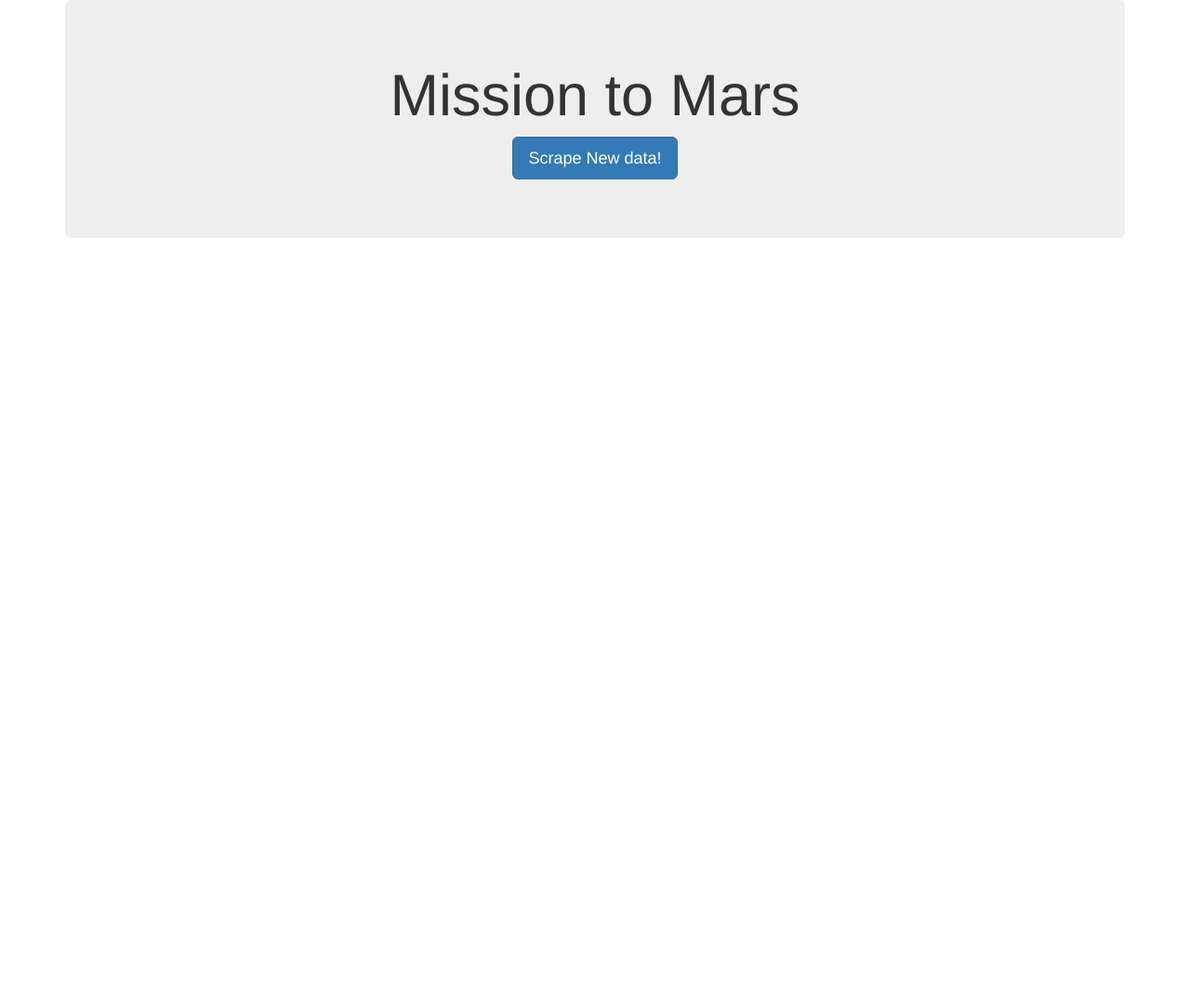
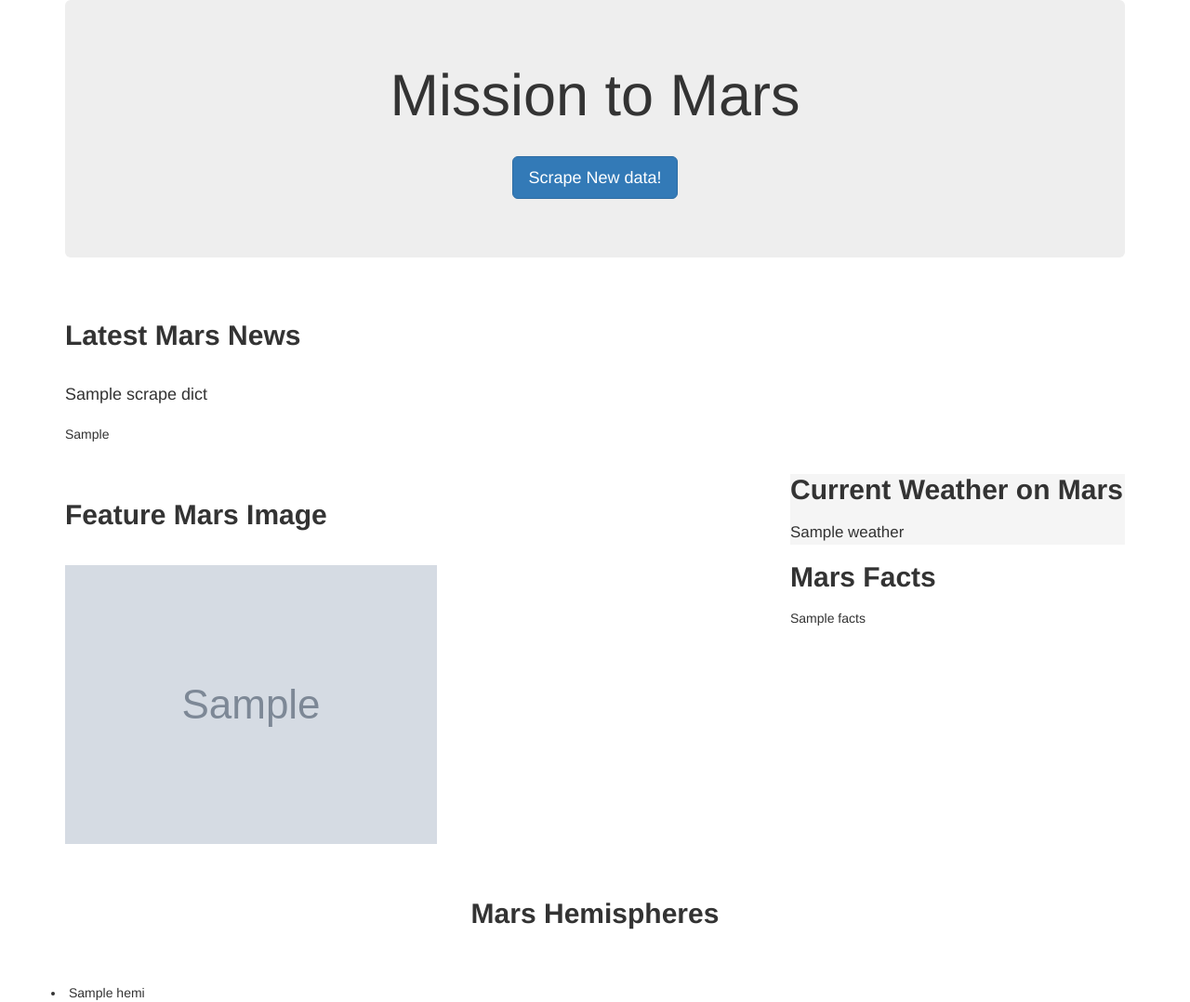
Before and after one commit to pikako77/HW12, a Flask app: page / in a window 1280 px wide. Shown: the whole page at 93% size. Before the commit the page ends 256 px from the top, so only its background shows below. Run offline with Flask 2, Linux system fonts and the light colour scheme; grey boxes marked "Sample" are stand-in pictures; a database or web service that is not in the repository returns one stand-in record (values such as "Sample title"); some libraries are stand-ins or nearby versions.

Commit message:
index.html

```diff
--- a/code/app.py
+++ b/code/app.py
@@ -20,7 +20,7 @@ def scrape():
     mars_db = mongo.db.scrape_dict
     scrape_dict_data = scrape_mars.scrape_all()
     mars_db.update({}, scrape_dict_data, upsert=True)
-    return ("done")
+    return redirect("/", code = 302)
 
 
 if __name__ == "__main__":
--- /dev/null
+++ b/code/static/css/reset.css
@@ -0,0 +1,142 @@
+/* http://meyerweb.com/eric/tools/css/reset/
+   v2.0 | 20110126
+   License: none (public domain)
+*/
+
+html,
+body,
+div,
+span,
+applet,
+object,
+iframe,
+h1,
+h2,
+h3,
+h4,
+h5,
+h6,
+p,
+blockquote,
+pre,
+a,
+abbr,
+acronym,
+address,
+big,
+cite,
+code,
+del,
+dfn,
+em,
+img,
+ins,
+kbd,
+q,
+s,
+samp,
+small,
+strike,
+strong,
+sub,
+sup,
+tt,
+var,
+b,
+u,
+i,
+center,
+dl,
+dt,
+dd,
+ol,
+ul,
+li,
+fieldset,
+form,
+label,
+legend,
+table,
+caption,
+tbody,
+tfoot,
+thead,
+tr,
+th,
+td,
+article,
+aside,
+canvas,
+details,
+embed,
+figure,
+figcaption,
+footer,
+header,
+hgroup,
+menu,
+nav,
+output,
+ruby,
+section,
+summary,
+time,
+mark,
+audio,
+video {
+
+  /* Positioning */
+  margin: 0;
+  vertical-align: baseline;
+
+  /* Box-model */
+  padding: 0;
+
+  /* Typography */
+  font-size: 100%;
+  font: inherit;
+
+  /* Visual */
+  border: 0;
+
+}
+
+/* HTML5 display-role reset for older browsers */
+article,
+aside,
+details,
+figcaption,
+figure,
+footer,
+header,
+hgroup,
+menu,
+nav,
+section { display: block; }
+
+body { line-height: 1; }
+
+ol,
+ul { list-style: none; }
+
+blockquote,
+q { quotes: none; }
+
+blockquote:before,
+blockquote:after,
+q:before,
+q:after {
+
+  /* Misc */
+  content: '';
+  content: none;
+
+}
+
+table {
+
+  /* Visual */
+  border-collapse: collapse;
+  border-spacing: 0;
+
+}
--- /dev/null
+++ b/code/static/css/style.css
@@ -0,0 +1,34 @@
+h3 {
+    font-weight: 300;
+    margin-top:3%;
+    margin-bottom: 3%;
+}
+
+h2 {
+    margin-top:5%;
+    margin-bottom: 5%;
+}
+
+p {
+    margin-top:3%;
+    margin-bottom: 3%;
+}
+.card{
+    font-size: 110%;
+    margin-top:3%;
+    margin-bottom: 5%;
+    width: 50%;
+}
+
+.card-text
+{
+    font-size: 110%;
+    margin-top:5%;
+    margin-bottom: 5%;
+    width: 40%;
+}
+
+.table
+{
+    font-size: 110%;
+}
--- a/code/templates/index.html
+++ b/code/templates/index.html
@@ -5,9 +5,11 @@
   <meta charset="UTF-8">
   <meta name="viewport" content="width=device-width, initial-scale=1.0">
   <meta http-equiv="X-UA-Compatible" content="ie=edge">
-  <title>Hot Finds</title>
+  <title>Mars homework </title>
+
+  <link rel="stylesheet" href="../static/css/reset.css">
   <link rel="stylesheet" href="https://maxcdn.bootstrapcdn.com/bootstrap/3.3.7/css/bootstrap.min.css">
-  <link rel="stylesheet" href="{{ url_for('static', filename='style.css') }}">
+  <link rel="stylesheet" type = "text/css" href="../static/css/style.css">
 </head>
 
 <body>
@@ -18,15 +20,59 @@
       <p><a class="btn btn-primary btn-lg" href="/scrape" role="button">Scrape New data!</a></p>
     </div>
 
-    <!-- Craigslist Listings -->
-    {% for item in listings %}
-    <div class="row" id="craiglist-listings">
-      <div class="col-md-12">
-        <h4 class="heading">{{item.price}} {{item.headline}}</h4>
-        <small>{{item.hood}}</small>
+    <div class = "cointainer">
+      <div class="row" id="mars-news">
+        <div class="col-md-8">
+
+          <h2><b>Latest Mars News</b></h2>
+          <h4 class = "mars_data" >{{mars_db.news_title}}</h4>
+          <p>{{mars_db.news_paragraph}}</p>
+        </div>
       </div>
+
+      <div class="row" id="mars-image">
+        <div class = "col-md-8">
+          <h2><b>Feature Mars Image</b></h2>
+          <img class = "img-responsive" src="{{mars_db.featured_image}}" style="max-width:90%; " alt="JPL Mars Space Main Image">
+        </div>
+
+        <div class = " col-md-4">
+           <!-- <h2><b>Current Weather on Mars</b></h2>
+            <p>{{mars_db.weather}}</p>-->
+
+            <div class = "card" style ="width: 100%;">
+                <div class="card-body text-black" style="background-color:whitesmoke;">
+                    <h6 class="card-title" style="font-weight: bold; font-size: 30px">Current Weather on Mars</h6>
+                    <p class="card-text" >{{ mars_db.weather}}</p>
+                </div>
+              </div>
+
+              <h2><b>Mars Facts</b></h2>
+              <p>{{mars_db.facts | safe}}</p>
+
+        </div>
+        <div class = "cointainer">
+          </div>
+        <div class = "cointainer">
+            <div class = "row">
+                <div class = "col-md-12">
+                    <h2 style="text-align: center"><b>Mars Hemispheres</b></h2>
+
+                    {% for hemi in mars_db.hemispheres %}
+                    <li>{{ hemi }}</li>
+                    {% endfor %}
+                  </div> <!--   end col-md -->
+              </div><!--   end row -->
+
+        </div><!--   end cointainer -->
+
+
+
+
+
     </div>
-    {% endfor %}
+
+
   </div>
 </body>
 
```
Also changed, not shown: code/scrape_mars.py (+5 -5 lines), 1 other file.
